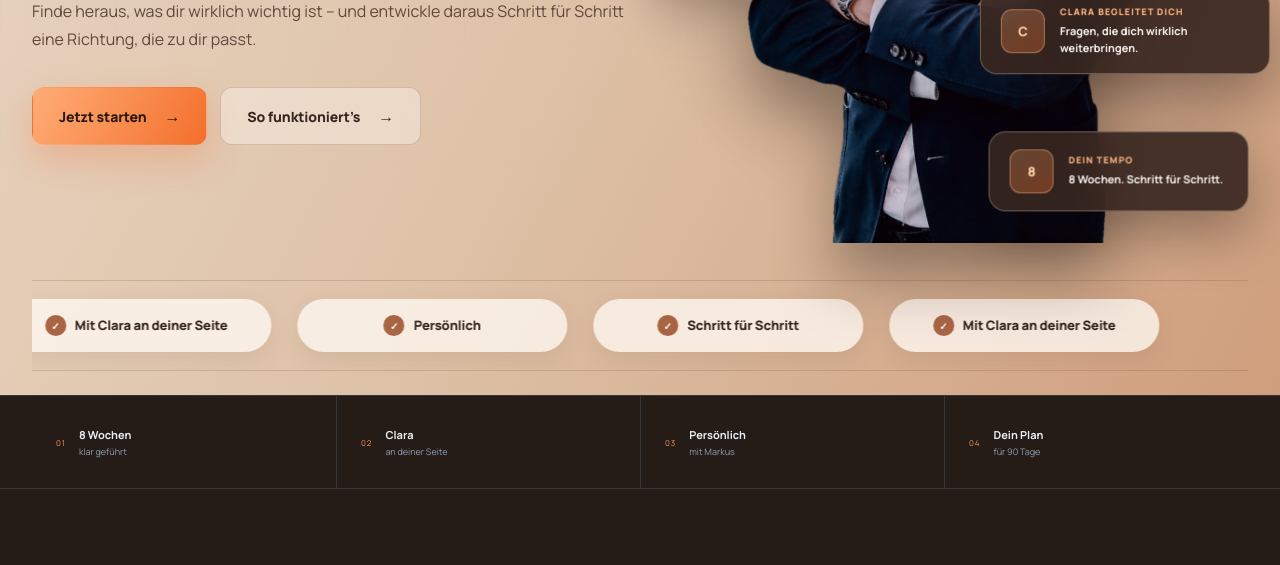
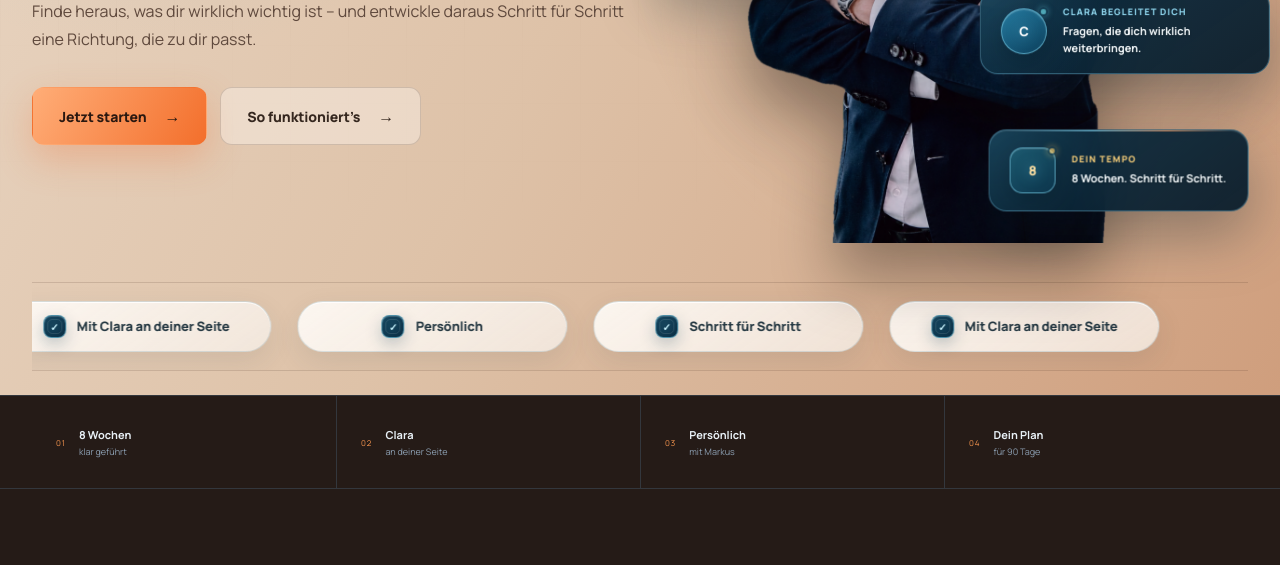
Before and after one commit to dermarkusbecker/findedeinding, a website: page index.html in a window 1280 px wide. Shown: the part 535-1100 px from the top of the page. Drawn offline with Linux system fonts and the light colour scheme.

Commit message:
Modernize landing hero status badges

```diff
--- a/landing-reference.css
+++ b/landing-reference.css
@@ -37,23 +37,30 @@ body:before{background-image:linear-gradient(rgba(255,225,199,.025) 1px,transpar
 .trust-line{border-bottom:1px solid rgba(70,46,34,.16);border-top:1px solid rgba(70,46,34,.16);bottom:24px;color:#33231c;left:32px;max-width:none;overflow:hidden;padding:18px 0;position:absolute;right:32px;white-space:nowrap}
 .trust-track{align-items:center;animation:trustMarquee 24s linear infinite;display:flex;gap:26px;width:max-content;will-change:transform}
 .trust-line:hover .trust-track{animation-play-state:paused}
-.trust-line span{align-items:center;background:rgba(255,249,243,.78);border:2px solid transparent;border-radius:999px;box-shadow:0 8px 24px rgba(86,54,37,.09);color:#33231c;display:flex;font-size:13px;font-weight:800;gap:9px;justify-content:center;letter-spacing:-.01em;line-height:1.25;min-width:270px;padding:14px 24px;transform:translateZ(0);transition:background-color .22s ease,border-color .22s ease,box-shadow .22s ease,color .22s ease,transform .22s ease}
-.trust-line span>b{align-items:center;background:#a96543;border-radius:50%;color:#fff;display:inline-flex;flex:0 0 auto;font-size:10px;height:21px;justify-content:center;line-height:1;width:21px}
-.trust-line span:hover{background:#fffaf6;border-color:#8c573d;box-shadow:0 12px 30px rgba(86,54,37,.2),0 0 0 3px rgba(140,87,61,.12);color:#201711;transform:translateY(-1px) scale(1.045)}
+.trust-line span{align-items:center;background:linear-gradient(145deg,rgba(255,252,248,.9),rgba(246,238,230,.8));border:1px solid rgba(31,92,120,.16);border-radius:999px;box-shadow:0 10px 28px rgba(48,70,79,.1),inset 0 1px 0 rgba(255,255,255,.86);color:#263943;display:flex;font-size:13px;font-weight:800;gap:11px;justify-content:center;letter-spacing:-.01em;line-height:1.25;min-width:270px;padding:13px 24px;transform:translateZ(0);transition:background-color .22s ease,border-color .22s ease,box-shadow .22s ease,color .22s ease,transform .22s ease}
+.trust-line span>b{align-items:center;background:linear-gradient(145deg,#174760,#0b2f45);border:1px solid rgba(126,207,232,.58);border-radius:8px;box-shadow:0 6px 16px rgba(13,56,78,.25),inset 0 1px 0 rgba(255,255,255,.17);color:#c9f4ff;display:inline-flex;flex:0 0 auto;font-size:10px;height:23px;justify-content:center;line-height:1;position:relative;text-shadow:0 0 10px rgba(112,221,255,.58);width:23px}
+.trust-line span>b:after{border:1px solid rgba(255,255,255,.11);border-radius:5px;content:"";inset:3px;position:absolute}
+.trust-line span:hover{background:#fffaf6;border-color:rgba(48,127,159,.44);box-shadow:0 15px 34px rgba(43,77,91,.17),0 0 0 3px rgba(96,176,207,.1);color:#152c38;transform:translateY(-2px) scale(1.04)}
 @keyframes trustMarquee{from{transform:translateX(-50%)}to{transform:translateX(0)}}
 .founder-stage{align-self:center;height:calc(100svh - 92px);max-height:850px;min-height:640px;overflow:visible;position:relative;transform:translateY(-32px)}
 .founder-glow{background:radial-gradient(ellipse at 53% 47%,rgba(255,152,93,.29),rgba(101,68,52,.14) 42%,transparent 69%);filter:blur(3px);inset:3% -12% 0 -9%;position:absolute}
 .founder-glow:after{border:1px solid rgba(255,205,171,.13);border-radius:48% 48% 42% 42%;content:"";inset:14% 7% 2% 8%;position:absolute}
 .founder-portrait{bottom:34px;filter:drop-shadow(0 34px 30px rgba(10,5,3,.34));height:101%;left:52%;object-fit:contain;object-position:center bottom;position:absolute;transform:translateX(-50%);width:auto;z-index:1}
-.hero-float{align-items:center;-webkit-backdrop-filter:blur(18px);backdrop-filter:blur(18px);background:rgba(55,38,31,.91);border:1px solid rgba(255,225,204,.3);border-radius:17px;box-shadow:0 22px 54px rgba(12,7,5,.34);display:flex;gap:15px;padding:17px 20px;position:absolute;text-rendering:optimizeLegibility;-webkit-font-smoothing:antialiased;z-index:3}
-.hero-float>span{align-items:center;background:linear-gradient(145deg,rgba(255,173,119,.24),rgba(243,111,44,.34));border:1px solid rgba(255,190,145,.4);border-radius:11px;color:#ffd0ad;display:flex;flex:0 0 auto;font-size:13px;font-weight:800;height:44px;justify-content:center;width:44px}
-.hero-float p{margin:0}.hero-float small,.hero-float strong{display:block}.hero-float small{color:#ffb783;font-size:9px;font-weight:800;letter-spacing:.12em;line-height:1.25;margin-bottom:6px}.hero-float strong{color:#fffaf6;font-size:11px;font-weight:700;line-height:1.5;max-width:260px;text-shadow:0 1px 1px rgba(0,0,0,.2)}.hero-float-step{left:-1%;top:44%;width:350px}.hero-float-step i{background:rgba(255,255,255,.12);border-radius:99px;display:block;height:4px;margin-top:10px;overflow:hidden}.hero-float-step i b{background:linear-gradient(90deg,#ff9d60,#76aeca);display:block;height:100%;width:28%}.hero-float-clara{right:-4%;top:59%;width:290px}.hero-float-pace{bottom:9%;right:0;width:260px}
+.hero-float{align-items:center;-webkit-backdrop-filter:blur(20px) saturate(1.16);backdrop-filter:blur(20px) saturate(1.16);background:radial-gradient(circle at 0 0,rgba(72,160,198,.16),transparent 42%),linear-gradient(145deg,rgba(14,48,68,.96),rgba(7,27,42,.94));border:1px solid rgba(121,196,226,.36);border-radius:18px;box-shadow:0 24px 58px rgba(6,28,42,.34),0 0 0 1px rgba(255,255,255,.025),inset 0 1px 0 rgba(255,255,255,.11);display:flex;gap:16px;isolation:isolate;overflow:hidden;padding:17px 20px;position:absolute;text-rendering:optimizeLegibility;-webkit-font-smoothing:antialiased;z-index:3}
+.hero-float:before{background:linear-gradient(90deg,transparent,#72c6e3 38%,#ff9a5d 72%,transparent);content:"";height:1px;left:18px;opacity:.8;position:absolute;right:18px;top:0}
+.hero-float>span{align-items:center;background:linear-gradient(145deg,#174e69,#0a3048);border:1px solid rgba(128,215,241,.58);border-radius:13px;box-shadow:0 9px 22px rgba(3,20,31,.3),inset 0 1px 0 rgba(255,255,255,.17);color:#d4f5ff;display:flex;flex:0 0 auto;font-size:13px;font-weight:800;height:46px;justify-content:center;position:relative;text-shadow:0 0 13px rgba(106,215,248,.5);width:46px}
+.hero-float>span:after{animation:heroStatusPulse 2.6s ease-in-out infinite;background:#72d7f2;border:2px solid #123a51;border-radius:50%;box-shadow:0 0 9px rgba(114,215,242,.75);content:"";height:7px;position:absolute;right:-3px;top:-3px;width:7px}
+.hero-float-step>span{border-color:rgba(255,168,109,.62);color:#ffd3b1;text-shadow:0 0 13px rgba(255,157,92,.44)}.hero-float-step>span:after{background:#ff995b;box-shadow:0 0 10px rgba(255,153,91,.7)}
+.hero-float-clara>span{background:linear-gradient(145deg,#267ba0,#0c405d);border-radius:50%;color:#fff}.hero-float-clara>span:after{background:#6ee0ee}
+.hero-float-pace>span{background:linear-gradient(145deg,#1c5a70,#0c354c);color:#ffe0a3}.hero-float-pace>span:after{background:#ffd16d;box-shadow:0 0 10px rgba(255,209,109,.7)}
+.hero-float p{margin:0}.hero-float small,.hero-float strong{display:block}.hero-float small{color:#8ed5ed;font-size:9px;font-weight:800;letter-spacing:.12em;line-height:1.25;margin-bottom:6px}.hero-float-step small{color:#ffb27e}.hero-float-pace small{color:#f3cb78}.hero-float strong{color:#f6fbfd;font-size:11px;font-weight:700;line-height:1.5;max-width:260px;text-shadow:0 1px 2px rgba(0,0,0,.25)}.hero-float-step{left:-1%;top:44%;width:350px}.hero-float-step i{background:rgba(255,255,255,.1);border-radius:99px;display:block;height:4px;margin-top:10px;overflow:hidden}.hero-float-step i b{background:linear-gradient(90deg,#ff9d60,#76c9e4);box-shadow:0 0 10px rgba(118,201,228,.45);display:block;height:100%;width:28%}.hero-float-clara{right:-4%;top:59%;width:290px}.hero-float-pace{bottom:9%;right:0;width:260px}
 .hero-float{will-change:transform}.hero-float-step{animation:heroFloatStep 7.4s ease-in-out infinite}.hero-float-clara{animation:heroFloatClara 8.2s ease-in-out -2.1s infinite}.hero-float-pace{animation:heroFloatPace 6.8s ease-in-out -3.4s infinite}
 @keyframes heroFloatStep{0%,100%{transform:translate3d(0,0,0) rotate(0)}32%{transform:translate3d(5px,-8px,0) rotate(.3deg)}68%{transform:translate3d(-3px,5px,0) rotate(-.2deg)}}
 @keyframes heroFloatClara{0%,100%{transform:translate3d(0,0,0) rotate(0)}36%{transform:translate3d(-7px,7px,0) rotate(-.3deg)}72%{transform:translate3d(4px,-5px,0) rotate(.25deg)}}
 @keyframes heroFloatPace{0%,100%{transform:translate3d(0,0,0) rotate(0)}34%{transform:translate3d(5px,-7px,0) rotate(.25deg)}70%{transform:translate3d(-4px,4px,0) rotate(-.25deg)}}
+@keyframes heroStatusPulse{0%,100%{opacity:1;transform:scale(1)}50%{opacity:.58;transform:scale(.72)}}
 
 @media(max-width:1050px){.hero h1{font-size:58px}.hero-float-step{left:-7%;width:310px}.hero-float-clara{right:-3%;width:275px}.hero-float-pace{width:245px}.founder-stage{min-height:590px}}
 @media(max-width:820px){.site-header nav{background:#f0ddca;border-color:rgba(72,48,36,.16)}.site-header .menu span{background:#38281f}.hero{gap:0;grid-template-columns:1fr;min-height:auto;padding-bottom:112px;padding-top:132px}.hero h1{font-size:clamp(48px,9vw,70px);white-space:normal}.hero-copy{max-width:690px;padding-top:0}.founder-stage{height:680px;margin-inline:auto;max-width:660px;min-height:0;transform:translateY(-12px);width:100%}.founder-portrait{bottom:20px}.hero-float-step{left:0;top:43%}.hero-float-clara{right:0;top:59%}.hero-float-pace{bottom:6%;right:3%}.trust-line{bottom:18px;left:24px;right:24px}}
 @media(max-width:560px){.site-header{border-radius:16px;height:60px}.hero{padding-bottom:112px;padding-top:104px}.hero h1{font-size:44px;line-height:1.01;margin:20px 0 22px}.hero-lead{font-size:14px}.hero-actions{margin-top:26px}.hero-actions .button{min-height:56px}.founder-stage{height:500px;margin-top:8px;transform:translateY(-12px)}.founder-portrait{bottom:12px;height:99%}.founder-glow{inset:5% -20% 0}.hero-float{gap:11px;padding:12px 14px}.hero-float-step{left:-2px;top:43%;width:255px}.hero-float-clara{display:none}.hero-float-pace{bottom:4%;right:-1px;width:220px}.hero-float>span{font-size:11px;height:36px;width:36px}.hero-float small{font-size:8px}.hero-float strong{font-size:10px;line-height:1.45}.trust-line{bottom:14px;left:17px;padding-block:14px;right:17px}.trust-line span{font-size:11px;min-width:230px;padding:12px 18px}.trust-line span>b{font-size:9px;height:19px;width:19px}.trust-track{gap:14px}}
-@media(prefers-reduced-motion:reduce){.founder-portrait,.hero-float,.trust-track{animation:none!important}.trust-track span[aria-hidden="true"]{display:none}}
+@media(prefers-reduced-motion:reduce){.founder-portrait,.hero-float,.hero-float>span:after,.trust-track{animation:none!important}.trust-track span[aria-hidden="true"]{display:none}}
```
Also changed, not shown: tests/landing-hero-design.test.js (added, +27 -0 lines).
